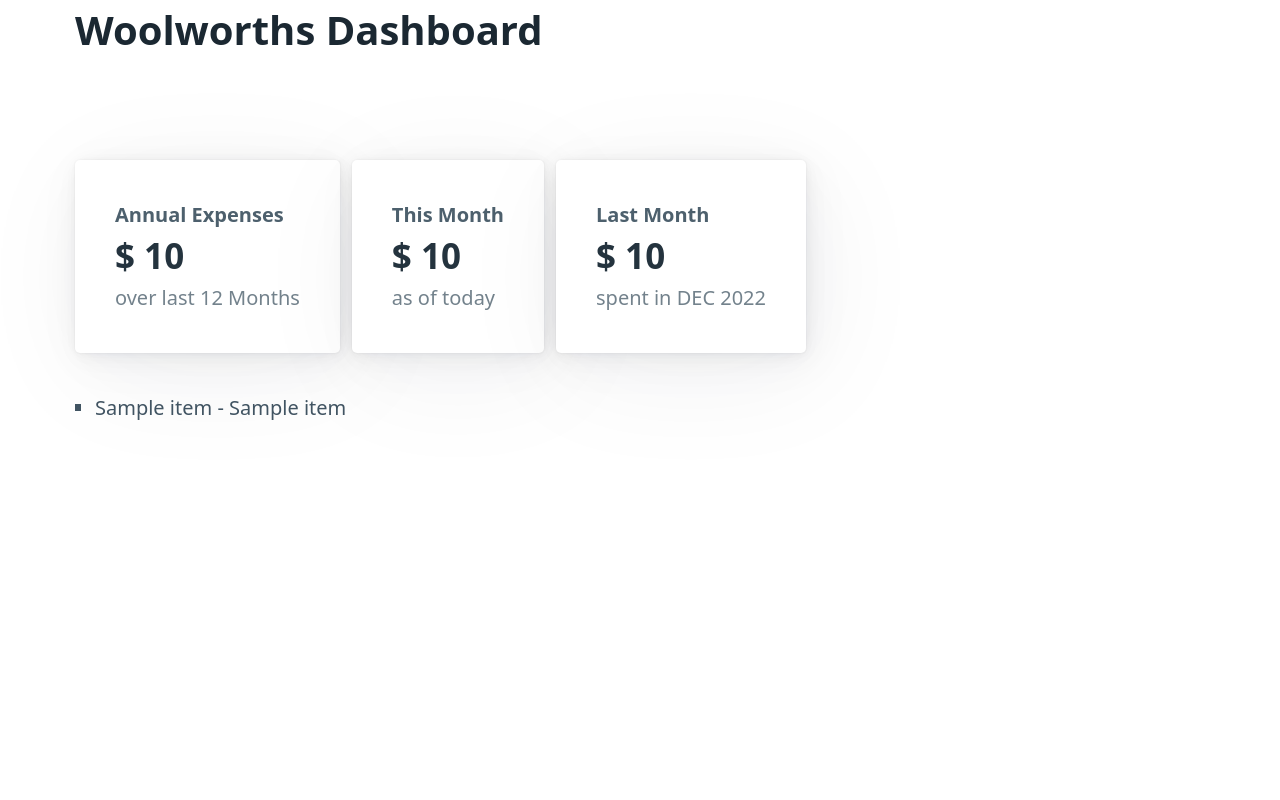
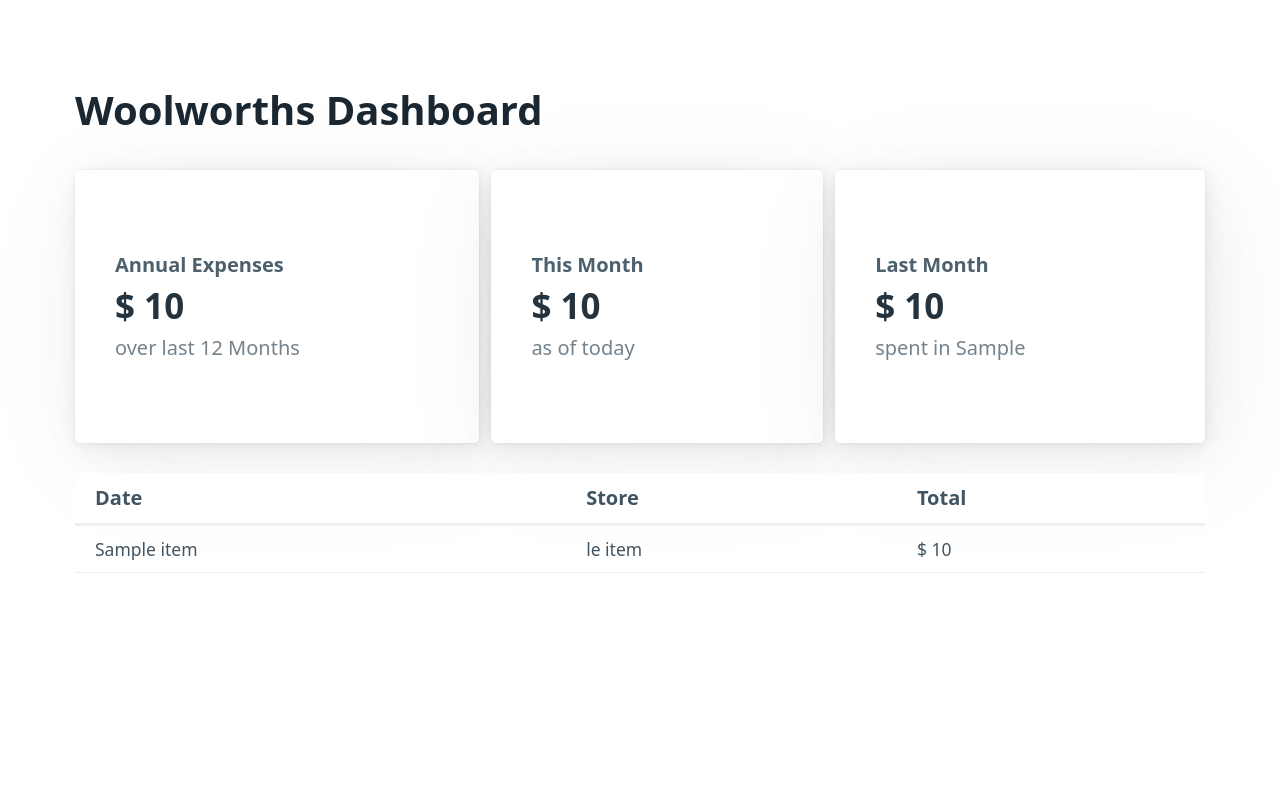
Before and after one commit to Simon-Oliver/woolies-ereceipt, a Flask app: template client/templates/test.html in a window 1280 px wide. Run offline with Flask 2, Linux system fonts and the light colour scheme; the template is opened without the code that fills it: most values are stand-ins (such as "Sample title", 1, 10 or a date in 2020).

Commit message:
Implemented items table in modal

```diff
--- a/client/static/css/index.css
+++ b/client/static/css/index.css
@@ -1,9 +1,15 @@
 * {
-  box-sizing: border-box;
+    box-sizing: border-box;
+}
+
+.box {
+    display: flex;
+    height: 80vh;
+    flex-flow: column;
 }
 
 .receipt-list {
-    height: 30vh;
+    flex-grow: 1;
     overflow-x: auto;
 }
 
@@ -11,12 +17,43 @@
     display: flex;
     flex-direction: row;
     gap: 12px;
+    margin: 30px 0 0 0;
 }
 
-article p{
+article p {
     margin: 0;
 }
 
 article hgroup {
     margin: 0;
 }
+
+.summary article {
+    flex-grow: 1;
+    margin: 0;
+}
+
+table {
+    border-top: 0 solid black;
+}
+
+
+th {
+    position: sticky;
+    top: 0;
+    background: var(--card-background-color);
+    border-top: 0 solid black;
+    font-weight: 800;
+}
+
+
+
+.modal-items {
+    margin-top:var(--typography-spacing-vertical);;
+    max-height: 50vh;
+    overflow-x: auto;
+}
+
+#modal article {
+    background: var(--background-color);
+}
--- a/client/static/js/index.js
+++ b/client/static/js/index.js
@@ -1,34 +1,34 @@
 window.onload = () => {
     const items_table = document.getElementById('items')
     items_table.addEventListener('click', getItems)
-    const modal = document.getElementById('modal')
     const modalCloseBtn = document.getElementById('modal-close')
     modalCloseBtn.addEventListener('click', toggleModal)
 }
 
 const getItems = async (e) => {
-    const id = e.target.id
+    const id = e.target.closest('tr').id
+    const store = e.target.closest('tr').getAttribute('data-store')
+    const total = e.target.closest('tr').getAttribute('data-total')
+    const date = e.target.closest('tr').getAttribute('data-date')
+
+
     const response = await fetch(`/items?id=${id}`);
     const test = await response.json()
-    console.log(test)
+
     const modelData = document.getElementById('model-data')
-    modelData.innerHTML = test.map(e => `<li>${e[2]}</li>`).join(" ")
-    // openModal('modal-1')
+    const modalHeader = document.getElementById('modal-header')
+    const modalSupHeader = document.getElementById('modal-sub')
+
+    const dateObj = new Date(date);
+    const options = {year: 'numeric', month: 'short', day: 'numeric'};
+    const dateString = dateObj.toLocaleDateString("en-AU", options)
+
+    modalHeader.innerText = `Receipt from ${dateString}`
+    modalSupHeader.innerText = `${store} — $${total}`
+
+    modelData.innerHTML = test.map(e => `<tr><td>${e[2]}</td><td>${e[3]}</td><td>${e[4]}</td><td>${e[5]}</td></tr>`).join(" ")
     toggleModal()
 }
-
-
-function openModal(id) {
-    document.getElementById(id).classList.add('open');
-    document.body.classList.add('jw-modal-open');
-}
-
-// close currently open modal
-function closeModal() {
-    document.querySelector('.jw-modal.open').classList.remove('open');
-    document.body.classList.remove('jw-modal-open');
-}
-
 window.addEventListener('load', function () {
     // close modals on background click
     document.addEventListener('click', event => {
@@ -42,5 +42,5 @@
 const toggleModal = (e) => {
     const modal = document.getElementById('modal')
     const isOpen = modal.hasAttribute('open') && modal.getAttribute('open') != 'false' ? true : false;
-    isOpen ? modal.close(): modal.show()
+    isOpen ? modal.close() : modal.show()
 }
--- a/client/templates/test.html
+++ b/client/templates/test.html
@@ -8,7 +8,11 @@
     <title>Woolworths Dashboard</title>
 </head>
 <body>
-<div class="container">
+<main>
+    <div class="box container">
+
+
+        <hgroup>
             <h1>Woolworths Dashboard</h1>
             <div class="container summary">
                 <article>
@@ -21,38 +25,75 @@
                 <article>
                     <hgroup>
                         <h6>This Month</h6>
-                <h2>$ {{annual_total}}</h2>
+                        <h2>$ {{current_month[1]|round(2)}}</h2>
                         <p>as of today</p>
                     </hgroup>
                 </article>
                 <article>
                     <hgroup>
                         <h6>Last Month</h6>
-                <h2>$ {{annual_total}}</h2>
-                <p>spent in DEC 2022</p>
+                        <h2>$ {{last_month[1]|round(2)}}</h2>
+                        <p>spent in {{last_month[0]}}</p>
                     </hgroup>
                 </article>
             </div>
+        </hgroup>
+
         <div class="receipt-list">
-        <ul id="items">
+            <table>
+                <thead>
+                <tr>
+                    <th scope="col">Date</th>
+                    <th scope="col">Store</th>
+                    <th scope="col">Total</th>
+                </tr>
+                </thead>
+                <tbody id="items">
                 {%for item in data %}
-            <li data-target="modal" id={{item[1]}}>{{item[1]}} - {{item[3]}}</li>
+
+                <tr data-target="modal" id={{item[1]}} data-store="{{item[7][4:]}}" data-date="{{item[3]}}"
+                    data-total="{{item[4]|round(2)}}">
+                    <td>{{item[3]}}</td>
+                    <td>{{item[7][4:]}}</td>
+                    <td>$ {{item[4]|round(2)}}</td>
+                </tr>
+
+
                 {% endfor %}
-        </ul>
+                </tbody>
 
+            </table>
         </div>
-
 
         <dialog id="modal">
             <article>
-            <h3>Confirm your action!</h3>
-            <ul id="model-data"></ul>
+                <hgroup>
+                    <h3 id="modal-header"></h3>
+                    <h4 id="modal-sub"></h4>
+                </hgroup>
+                <div class="modal-items">
+                    <table>
+                        <thead>
+                        <tr>
+                            <th scope="col">Product</th>
+                            <th scope="col">Quantity</th>
+                            <th scope="col">Unit</th>
+                            <th scope="col">Price</th>
+                        </tr>
+                        </thead>
+                        <tbody id="model-data">
+
+                        </tbody>
+                    </table>
+                </div>
+
                 <footer>
                     <a id="modal-close" href="#" role="button" data-target="modal" class="secondary">Close</a>
                 </footer>
             </article>
         </dialog>
     </div>
+</main>
 
 
 </body>
--- a/dashboard.py
+++ b/dashboard.py
@@ -3,17 +3,22 @@
 
 app = Flask(__name__, template_folder='client/templates', static_folder='client/static')
 
+
 @app.route('/')
 def index():
     data = db_util.get_all_receipts()
-    annual_total = round(db_util.get_annual_expenses()[0][0],2)
-    return render_template('test.html',data=data, annual_total=annual_total)
+    annual_total = format(round(db_util.get_annual_expenses()[0][0], 2), '.2f')
+    current_month, last_month = db_util.get_last_two_months()
+    return render_template('test.html', data=data, annual_total=annual_total, current_month=current_month,
+                           last_month=last_month)
+
 
 @app.route('/items')
 def get_items():
     receipt_id = request.args['id']
     data = db_util.get_items_by_receipt_id(receipt_id)
     return jsonify(data)
+
 
 @app.route('/test')
 def console_log():
@@ -26,5 +31,6 @@
 def generate_random():
     return jsonify('Hello World')
 
+
 if __name__ == '__main__':
     app.run()
```
Also changed, not shown: db_util.py (+14 -1 lines). Lines whose indentation alone changed are shown as unchanged.
